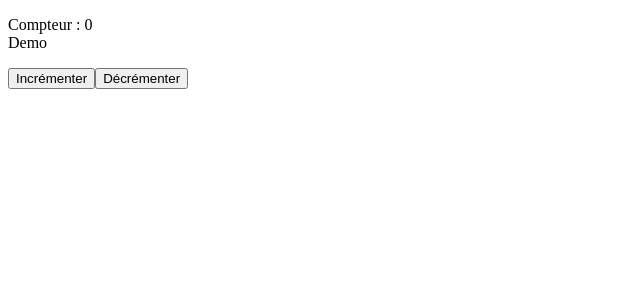
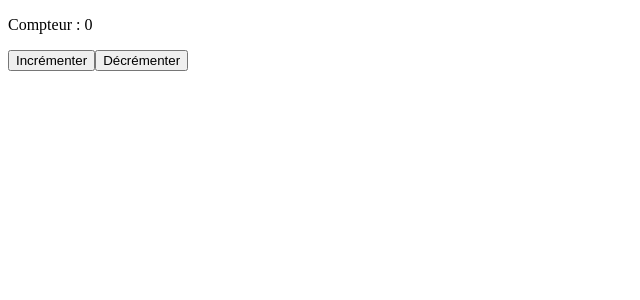
Before and after one commit to fabi-andrian/vue-test1, a Vue app: page / in a window 1280 px wide. Shown: the top 300 px of the page, without its empty margins (0-640 px from the left). Built offline with nearby package versions, Linux system fonts and the light colour scheme.

Commit message:
test finished : condition, v-show, v-if, ...

```diff
--- a/src/App.vue
+++ b/src/App.vue
@@ -1,5 +1,5 @@
 <template>
-<p>Compteur : {{ count }} <div v-html="firstName"></div></p>
+<p>Compteur : {{ count }}</p>
 <button @click="increment">Incrémenter</button>
 <button @click="decrement">Décrémenter</button>
 </template>
@@ -8,7 +8,6 @@
 import {ref} from 'vue'
 
 const count = ref(0)
-const firstName = '<span>Demo</span>'
 const increment = (event) => {
   console.log(event)
   count.value++
```
